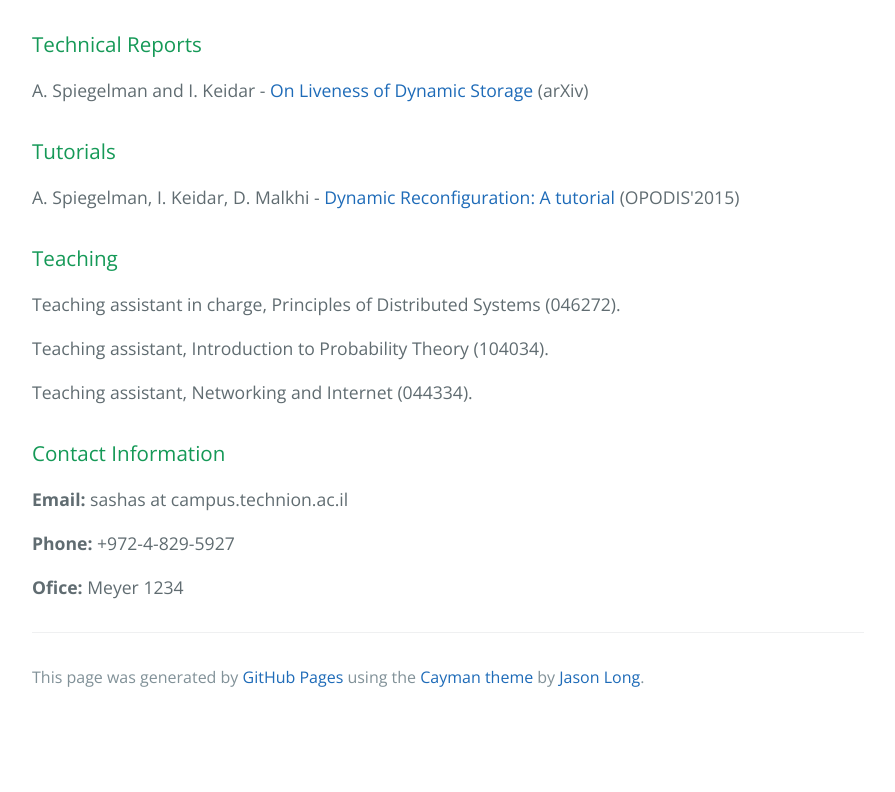
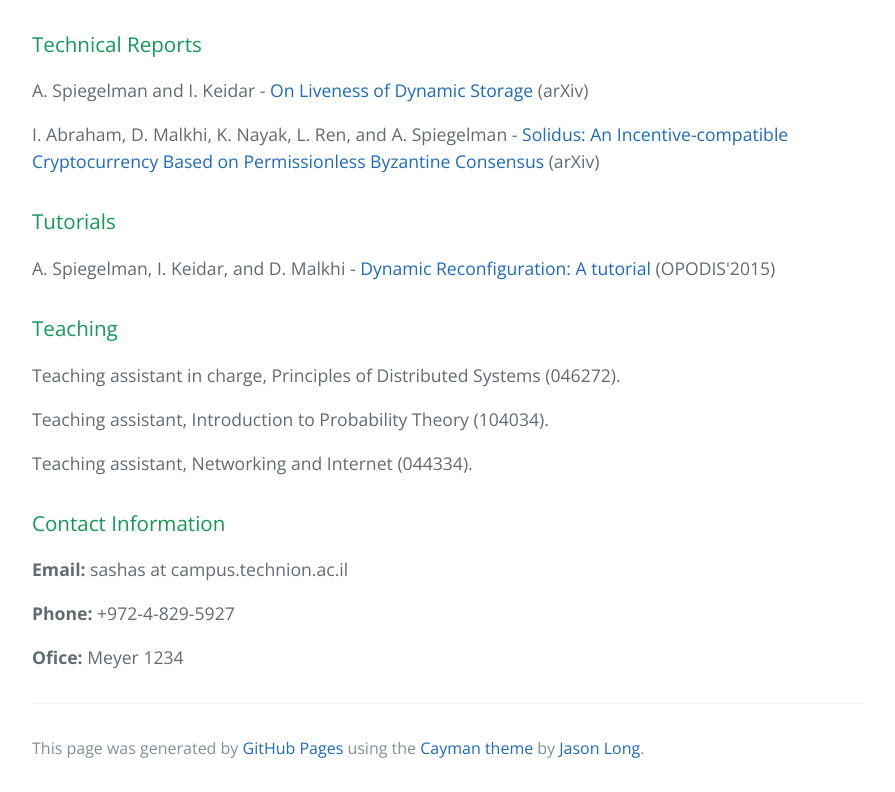
Before and after one commit to alexanderspiegelman/alexanderspiegelman.github.io, a plain HTML site: page index.html in a window 1280 px wide. Shown: the part 954-1746 px from the top of the page, without its empty margins (192-1087 px from the left). Before the commit the page ends 1675 px from the top, so only its background shows below. Drawn offline with nearby package versions, Linux system fonts and the light colour scheme.

Commit message:
added solidus

```diff
--- a/index.html
+++ b/index.html
@@ -51,11 +51,13 @@ I received my BSc in Electrical Engineering at the Technion in 2013 (Graduated S
 
 <p> A. Spiegelman and I. Keidar - <a href="https://arxiv.org/abs/1507.07086">On Liveness of Dynamic Storage</a> (arXiv)
 
+<p> I. Abraham, D. Malkhi, K. Nayak, L. Ren, and A. Spiegelman - <a href="https://arxiv.org/abs/1612.02916">Solidus: An Incentive-compatible Cryptocurrency Based on Permissionless Byzantine Consensus</a> (arXiv)
+
 <h3>
 <a id="tutorials" class="anchor" href="#publications" aria-hidden="true"><span aria-hidden="true" class="octicon octicon-link"></span></a>Tutorials</h3>
 
 
-<p> A. Spiegelman, I. Keidar, D. Malkhi - <a href="http://webee.technion.ac.il/~idish/ftp/OPODIS15TutorialReconfiguration.pdf">Dynamic Reconfiguration: A tutorial  </a> (OPODIS'2015)
+<p> A. Spiegelman, I. Keidar, and D. Malkhi - <a href="http://webee.technion.ac.il/~idish/ftp/OPODIS15TutorialReconfiguration.pdf">Dynamic Reconfiguration: A tutorial  </a> (OPODIS'2015)
 
 
 <h3>
```
